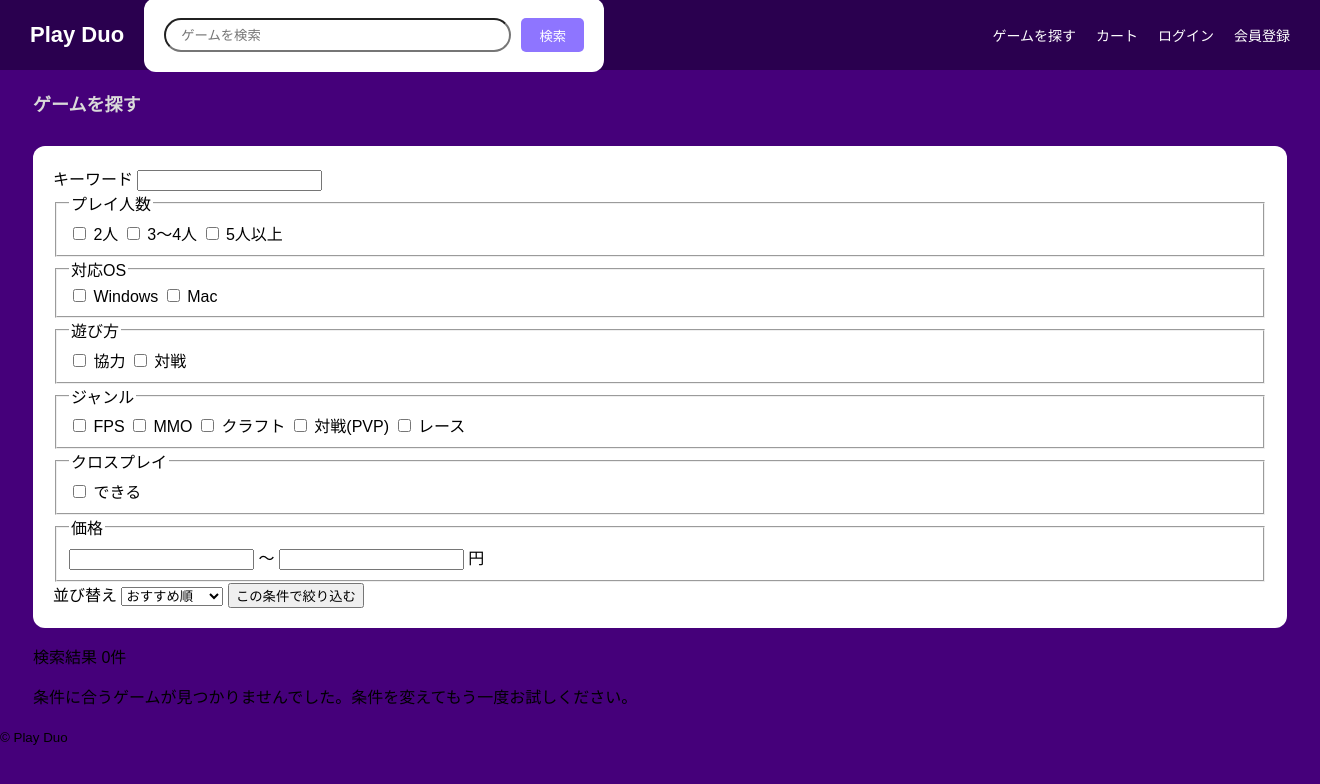
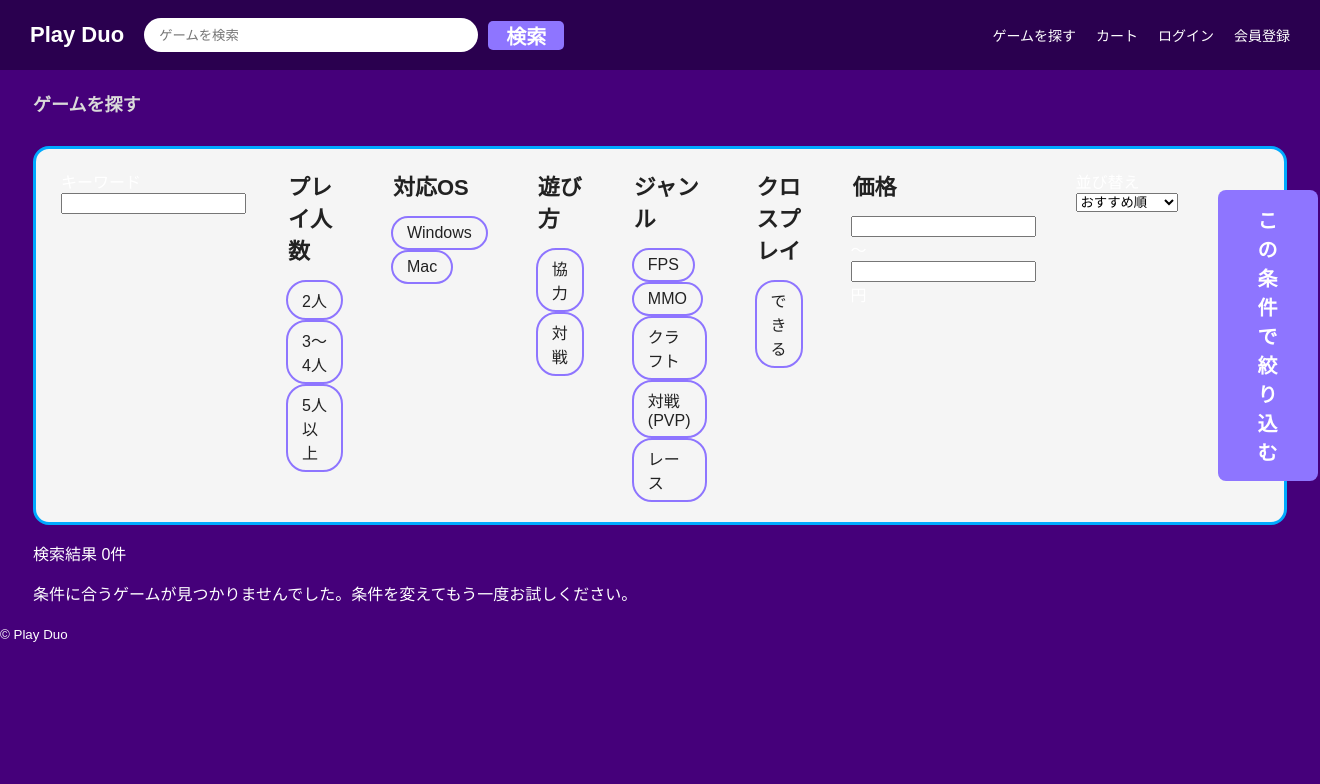
Before and after one commit to TK88101/PlayDuo, a PHP site: page /search.php in a window 1320 px wide. Shown: the top 784 px of the page. Run offline with PHP 8.4, Linux system fonts and the light colour scheme; data that the repository does not hold is empty.

Commit message:
CSS追加

```diff
--- a/assets/css/style.css
+++ b/assets/css/style.css
@@ -1,6 +1,7 @@
 body {
     margin: 0;
     background: #45007a;
+    color: #fff;
     font-family: 'Yu Gothic', sans-serif;
 }
 
@@ -61,15 +68,62 @@ section:last-of-type {
     background: #8e75ff;
     color: white;
     text-decoration: none;
-    padding: 8px 20px;
-    border-radius: 6px;
+    padding: 10px 18px;
+    border-radius: 8px;
     float: right;
+    margin-top: 10px;
 }
 
-form {
-    background: white;
-    border-radius: 12px;
-    padding: 20px;
+main form {
+    background: #f5f5f5;
+    border: 3px solid #00aaff;
+    border-radius: 16px;
+    padding: 20px 25px;
+
+    display: flex;
+    justify-content: space-between;
+    align-items: flex-start;
+    gap: 40px;
+}
+
+fieldset {
+    border: none;
+    margin: 0;
+    padding: 0;
+}
+
+legend {
+    color: #222;
+    font-size: 22px;
+    font-weight: bold;
+    margin-bottom: 15px;
+}
+
+fieldset label {
+    display: inline-block;
+    color: #222;
+    border: 2px solid #8e75ff;
+    border-radius: 20px;
+    padding: 6px 14px;
+    margin-right: 8px;
+    cursor: pointer;
+}
+
+fieldset input[type="checkbox"] {
+    display: none;
+}
+
+button[type="submit"],
+input[type="submit"] {
+    align-self: center;
+    background: #8e75ff;
+    color: white;
+    border: none;
+    border-radius: 8px;
+    padding: 15px 40px;
+    font-size: 20px;
+    font-weight: bold;
+    cursor: pointer;
 }
 
 header {
@@ -99,6 +153,7 @@ header > a {
     flex: 1;
     height: 34px;
     padding: 0 15px;
+    border: none;
     border-radius: 20px;
     outline: none;
 }
```
Also changed, not shown: other parts of assets/css/style.css (+17 -11 lines).
